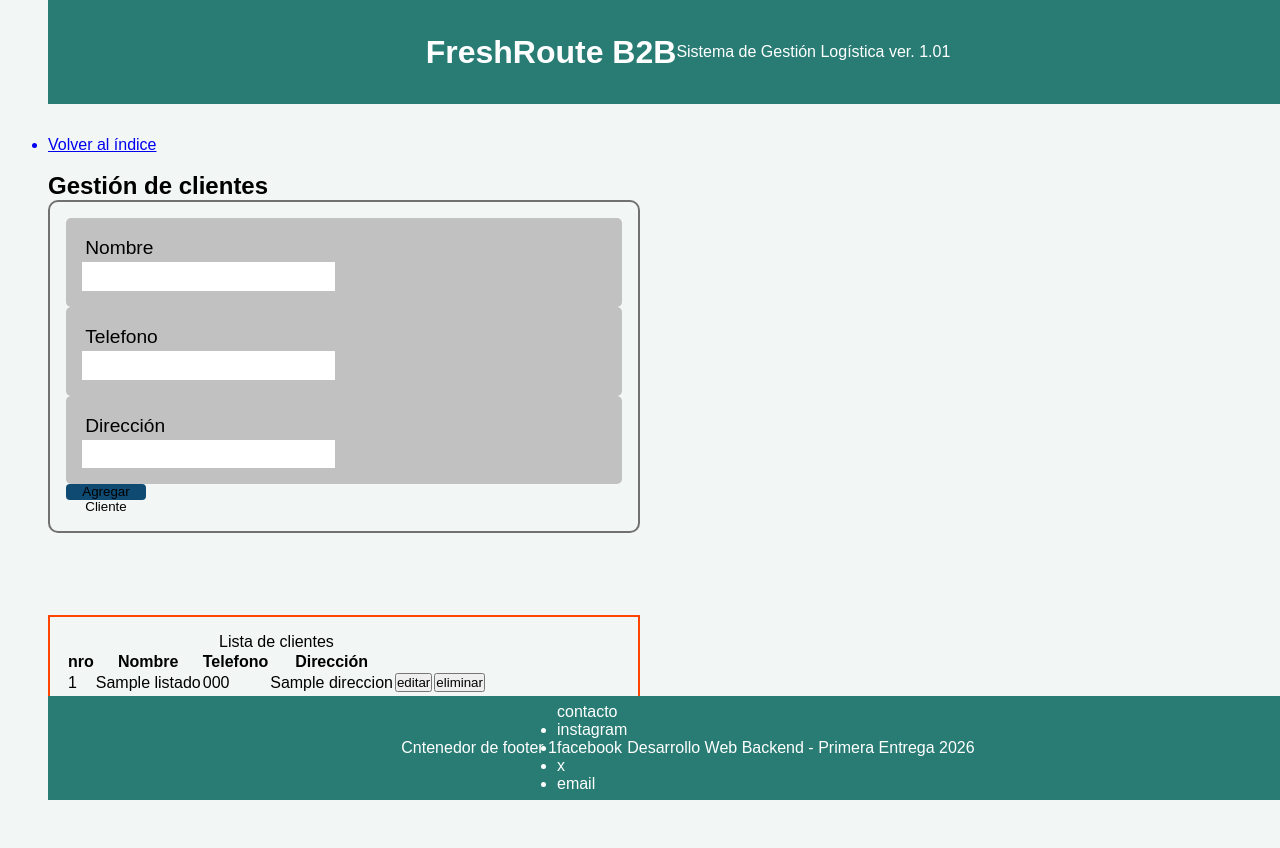
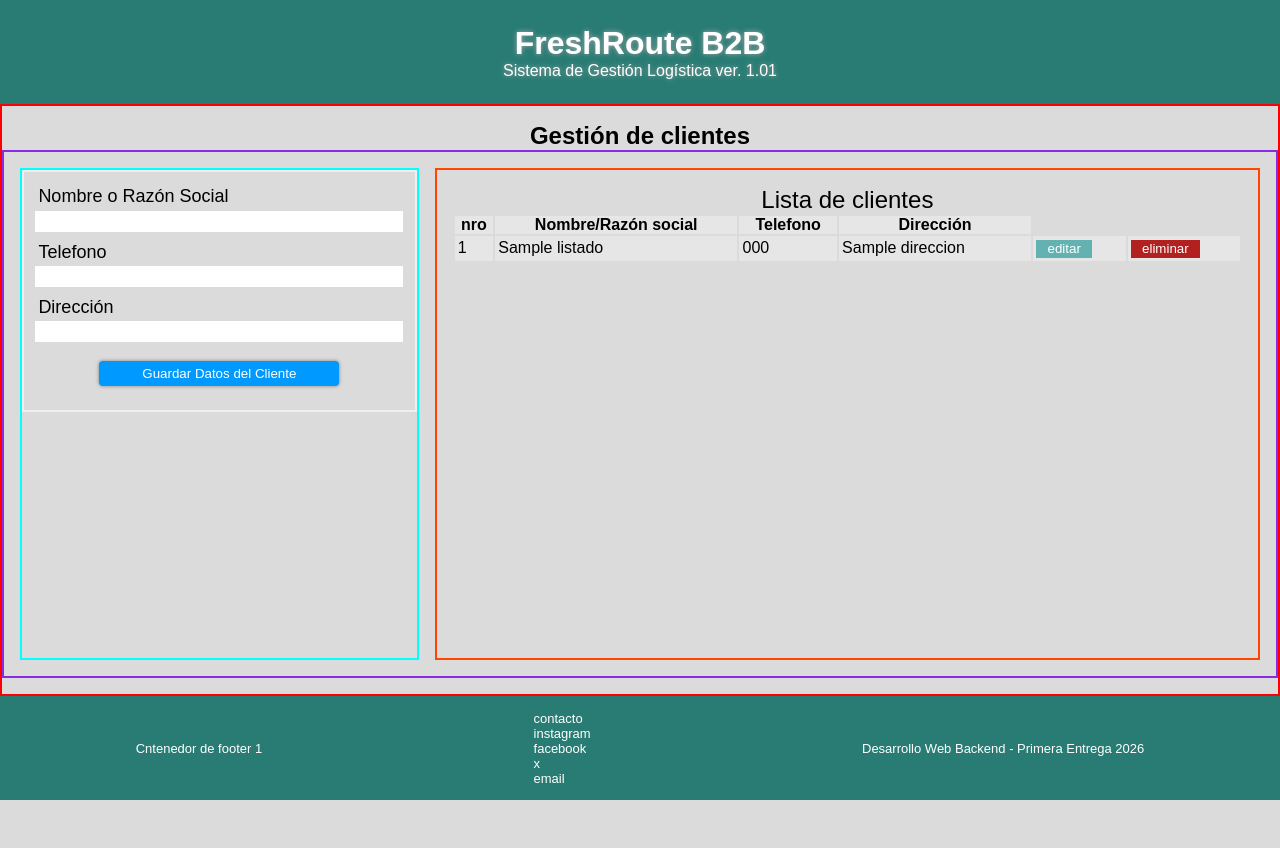
Before and after one commit to Sebastian1601/ProyectoBackEnd2026ComA, a Node server app: template views/clientes.pug in a window 1280 px wide. After the commit the page ends 800 px from the top, so only its background shows below. Run offline with Node 20, Linux system fonts and the light colour scheme; the template is opened without the code that fills it: most values are stand-ins (such as "Sample title", 1, 10 or a date in 2020); some libraries are stand-ins or nearby versions.

Commit message:
editado estilos dellogin y clientes

```diff
--- a/static/css/clientes.css
+++ b/static/css/clientes.css
@@ -1,61 +1,73 @@
 body {
     font-family: Arial, sans-serif;
-    background-color: #f2f7f6;
+    display: flex;
+    flex-flow: column nowrap;
+    align-items: center;
+    background-color: #dbdbdb;
+    border: 2px solid red;
     width: 100vw;
-    flex: 1;
-    padding: 17vh 3rem;
+    margin-top: 13vh;
+    height: 74vh;
+    padding: 1rem 0;
 }
 
 .main-clientes {
+    position: relative;
+    border: 2px solid blueviolet;
+    padding: 1rem;
     width: 100%;
+    height: inherit;
     display: flex;
-    flex-direction: column;
-    justify-content: space-between;
-    gap: 2rem;
+    flex-direction: row;
+    gap: 1rem;
+}
 
-    p {
-        font-weight: 700;
-        font-size: 2rem;
-    }
+.ingreso-clientes {
+    flex: 1;
+    padding: 0px;
+    margin: 0px;
+    border: 2px solid cyan;
 }
 
 .ingreso-clientes #formIngresoClientes {
-    flex: 2;
-    width: 50%;
+    border: 2px solid rgb(240, 239, 239);
+    width: 100%;
     display: inline-block;
     flex-direction: column;
-    border: 2px solid rgb(113, 113, 113);
-    border-radius: 10px;
-    padding: 1rem;
+    padding: 0.5rem;
 
     .campo {
         width: 100%;
-        padding: 1rem;
-        background-color: #c1c1c1;
-        border-radius: 5px;
+        padding: 0.2rem;
     }
 
     label {
         position: relative;
         display: block;
         padding: 0.2rem;
-        font-size: larger
+        font-size: large
     }
 
     input {
+        width: 100%;
         display: block;
         padding: 0.2rem;
         border: none;
-        font-size: larger
     }
 
     button {
-        width: 5rem;
-        height: 1rem;
-        background-color: rgb(14, 74, 114);
+        width: 15rem;
+        display: block;
+        margin: 1rem auto;
+        background-color: #09f;
         border-radius: 4px;
         cursor: pointer;
         border: none;
+        padding: 0.3rem;
+        color: #fff;
+        justify-self: center;
+        box-shadow: 0 0 3px 1px #888a;
+        transition: background-color 1s;
 
         &:hover {
             background-color: rgb(140, 62, 241);
@@ -64,9 +76,41 @@ body {
 }
 
 .tabla-container {
-    flex: 1;
-    display: inline-block;
-    width: 50%;
+    flex: 2;
     padding: 1rem;
-    border: 2px solid orangered
+    border: 2px solid orangered;
+
+    table {
+        width: 100%;
+    }
+
+    caption {
+        font-size: 1.5rem;
+    }
+
+
+    tr {
+        width: inherit;
+        background-color: rgb(230, 230, 230);
+        border-radius: 5px;
+
+        td {
+            padding: 0.2rem;
+        }
+    }
+
+    button {
+        padding: 0.1rem 0.7rem;
+        color: #fff;
+        border: none;
+        cursor: pointer;
+
+        &.editar {
+            background-color: rgb(100, 177, 177);
+        }
+
+        &.eliminar {
+            background-color: rgb(178, 32, 32);
+        }
+    }
 }
--- a/static/css/headerfooter.css
+++ b/static/css/headerfooter.css
@@ -3,11 +3,11 @@
 *::after {
     margin: 0;
     padding: 0;
-    box-sizing:border-box
+    box-sizing: border-box
 }
 
 html {
-    width:100vw;
+    width: 100vw;
 }
 
 header,
@@ -15,19 +15,32 @@ footer {
     width: inherit;
     padding: 0.5rem;
     background-color: #287c74;
-    color:#FFF;
+    color: #FFF;
     display: flex;
     align-items: center;
     justify-content: center;
+    position: relative;
     height: 13vh;
 }
 
 header {
-    position:fixed;
-    top:0
+    position: fixed;
+    text-shadow: 0 0 5px #a9a9a9;
+    top: 0;
+    display:flex;
+    align-items:center;
+    flex-direction: column;
 }
 
-footer{
-    position:fixed;
-    bottom:0
+footer {
+    position: fixed;
+    bottom: 0;
+    display:flex;
+    flex-flow:row;
+    gap:1rem;
+    justify-content: space-around;
+    font-size:small;
+    ul {
+       list-style:none;
+    }
 }
--- a/views/clientes.pug
+++ b/views/clientes.pug
@@ -3,43 +3,41 @@ html
     include ./head
     link(rel="stylesheet" href="./css/clientes.css")
     script(src="./js/clientes.js" defer)
-body
-    include ./header
-    h2 Gestión de clientes
-    .main-clientes
-        .ingreso-clientes
-            form#formIngresoClientes(action="")
-                .campo
-                    label(for="nombre" ) Nombre
-                    input(type="text", name="nombre" required, id="nombre")
-                .campo
-                    label(for="telefono" ) Telefono
-                    input(type="text", name="telefono" required, id="telefono")
-                .campo
-                    label(for="direccion" ) Dirección
-                    input(type="text", name="direccion" required, id="direccion")
-                button(type="submit") Agregar Cliente
-        br
+    body
+        include ./header
+        h2 Gestión de clientes
+        .main-clientes
+            .ingreso-clientes
+                form#formIngresoClientes(action="")
+                    .campo
+                        label(for="nombre" ) Nombre o Razón Social
+                        input(type="text", name="nombre" required, id="nombre")
+                    .campo
+                        label(for="telefono" ) Telefono
+                        input(type="text", name="telefono" required, id="telefono")
+                    .campo
+                        label(for="direccion" ) Dirección
+                        input(type="text", name="direccion" required, id="direccion")
+                    button(type="submit") Guardar Datos del Cliente
+            .tabla-container
+                table#tablaClientes
+                    caption Lista de clientes
+                    thead
+                        tr
+                            th nro
+                            th Nombre/Razón social
+                            th Telefono
+                            th Dirección
+                    tbody
+                        each cliente, index in listado
+                            tr
+                                td=index + 1
+                                td=cliente.nombre
+                                td=cliente.telefono
+                                td=cliente.direccion
+                                td
+                                    button(class="editar", data-action="editar", data-id=cliente._id) editar
+                                td
+                                    button(class="eliminar", data-action="eliminar", data-id=cliente._id) eliminar
 
-        .tabla-container
-            table#tablaClientes
-                caption Lista de clientes
-                thead
-                    tr
-                        th nro
-                        th Nombre
-                        th Telefono
-                        th Dirección
-                tbody
-                    each cliente, index in listado
-                        tr
-                            td=index + 1
-                            td=cliente.nombre
-                            td=cliente.telefono
-                            td=cliente.direccion
-                            td
-                                button(data-action="editar" data-id=cliente._id) editar
-                            td
-                                button(data-action="eliminar" data-id=cliente._id) eliminar
-
-    include ./footer
+        include ./footer
--- a/views/header.pug
+++ b/views/header.pug
@@ -1,8 +1,3 @@
 header
       h1 FreshRoute B2B
       p Sistema de Gestión Logística ver. 1.01
-nav.nav-bar
-      ul
-        a(href="./index")
-          li Volver al índice
-br
```
Also changed, not shown: static/css/login.css (+6 -2 lines).
